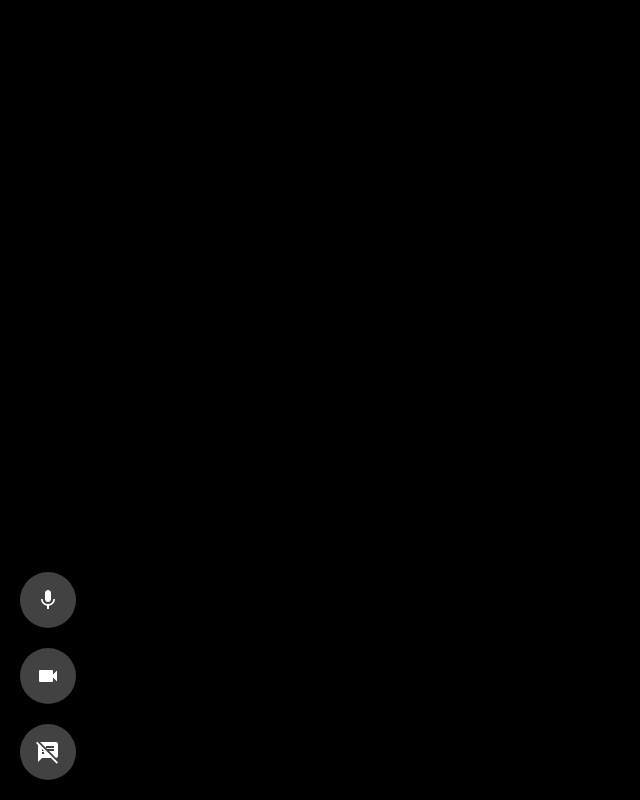
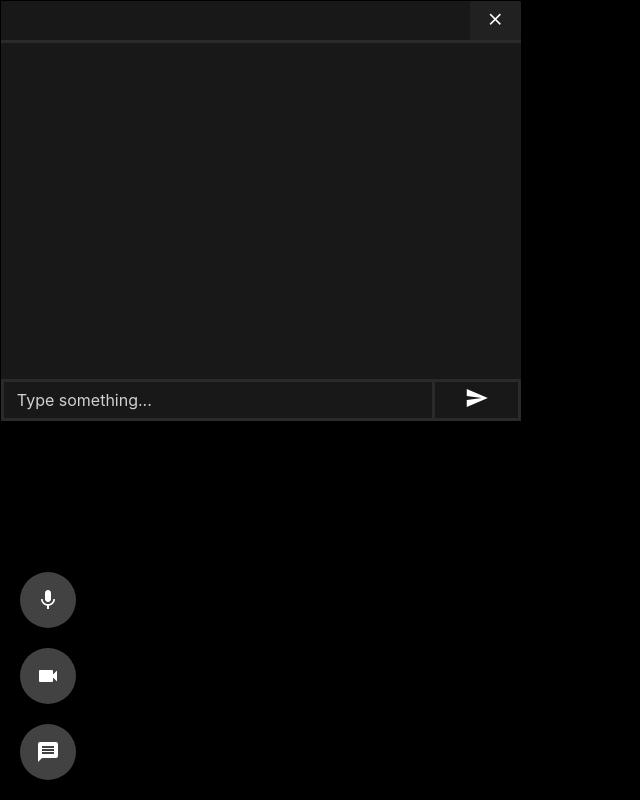
Before and after one commit to areebbeigh/chato, a website: page public/index.html in a window 1280 px wide. Shown: the whole page, without its empty margins (0-640 px from the left). Drawn offline with nearby package versions, Linux system fonts and the light colour scheme; some packages are replaced by stand-ins of ours; no server answers; a script that the page names is missing.

Commit message:
UI tweaks

```diff
--- a/public/css/main.css
+++ b/public/css/main.css
@@ -23,8 +23,8 @@ body {
 }
 
 .chatArea {
-  width: 50%;
-  height: 50vh;
+  width: 520px;
+  height: 420px;
   background: #191818 !important;
   color: #fff;
   position: fixed;
@@ -34,6 +34,7 @@ body {
 
 .chatArea .toolBar {
   position: relative;
+  min-height: 40px;
   height: 10%;
   border-bottom:3px solid #2b2a2a;
 }
@@ -71,13 +72,38 @@ body {
   margin-right: 15%;
 }
 
-.chatArea .msgInput {
+.chatArea .chatForm {
+  height: 10%;
+  border: 3px solid #2b2a2a !important;
+}
+
+.chatArea .chatForm .row {
+  height: 100%;
+}
+
+.chatArea .chatForm .col {
+  padding: 0;
+  height: 100%;
+}
+
+.chatArea .chatForm .msgInput {
   margin: 0 !important;
   background: #191818 !important;
   color: #fff;
+  border: none !important;
   padding-left: 3% !important;
-  border: 3px solid #2b2a2a !important;
   box-sizing: border-box !important;
+  width: 100%;
+}
+
+.chatArea .chatForm button {
+  width: 100% !important;
+  height: 100%;
+  background: inherit;
+  color: inherit;
+  border: none;
+  border-left: 3px solid #2b2a2a !important;
+  cursor: pointer;
 }
 
 .chatArea .msgInput:focus {
--- a/public/index.html
+++ b/public/index.html
@@ -16,7 +16,18 @@
           </a>
       </div>
       <div id="msgBox" class="msgBox"></div>
-      <input type="text" placeholder="Type something..." id="chatInput" class="msgInput">
+      <div class="chatForm">
+        <div class="row">
+          <div class="col s10">
+            <input type="text" placeholder="Type something..." id="chatInput" class="col s10 msgInput">
+          </div>
+          <div class="col s2">
+            <button id="#chatSendButton" class="col s2" onclick="sendChatData()">
+              <i class="material-icons">send</i>
+            </button>
+          </div>
+        </div>
+      </div>
     </div>
 
     <video id="remoteVideo" autoplay></video>
--- a/public/js/main.js
+++ b/public/js/main.js
@@ -312,7 +312,7 @@ function connectedToPeer () {
 }
 
 function main () {
-  toggleChat()
+  // toggleChat()
   joinOrCreate()
   chatInput.addEventListener('keyup', function (e) {
     if (e.key === 'Enter') {
```
